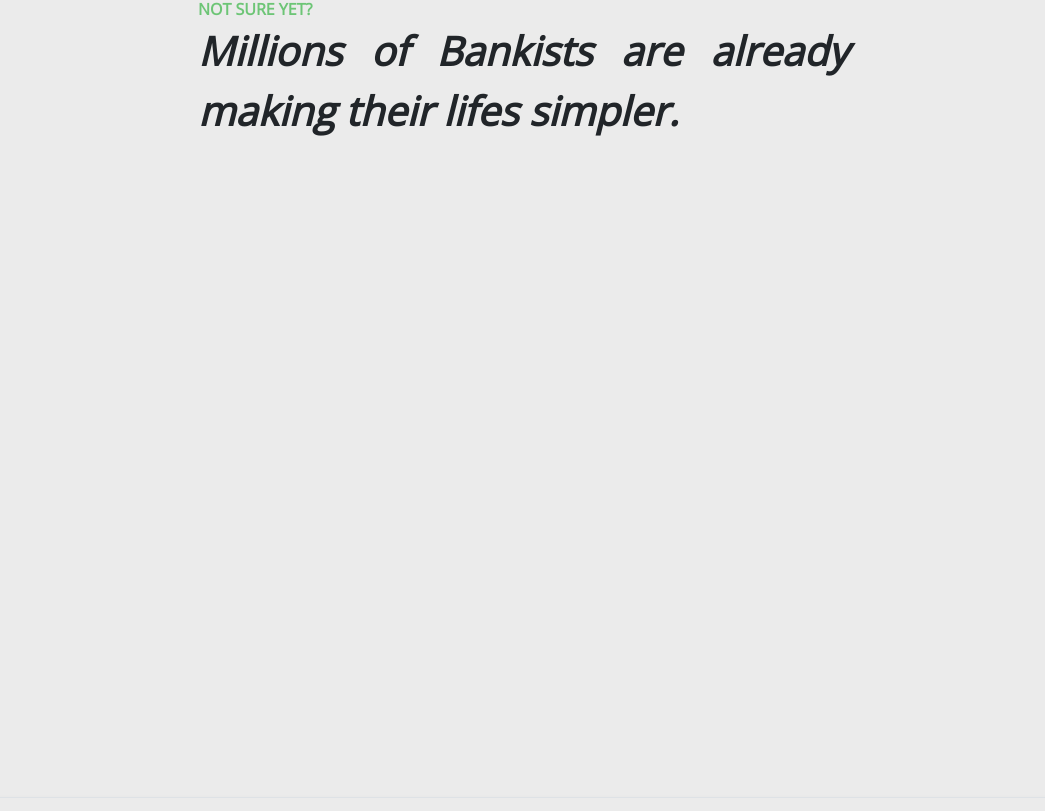
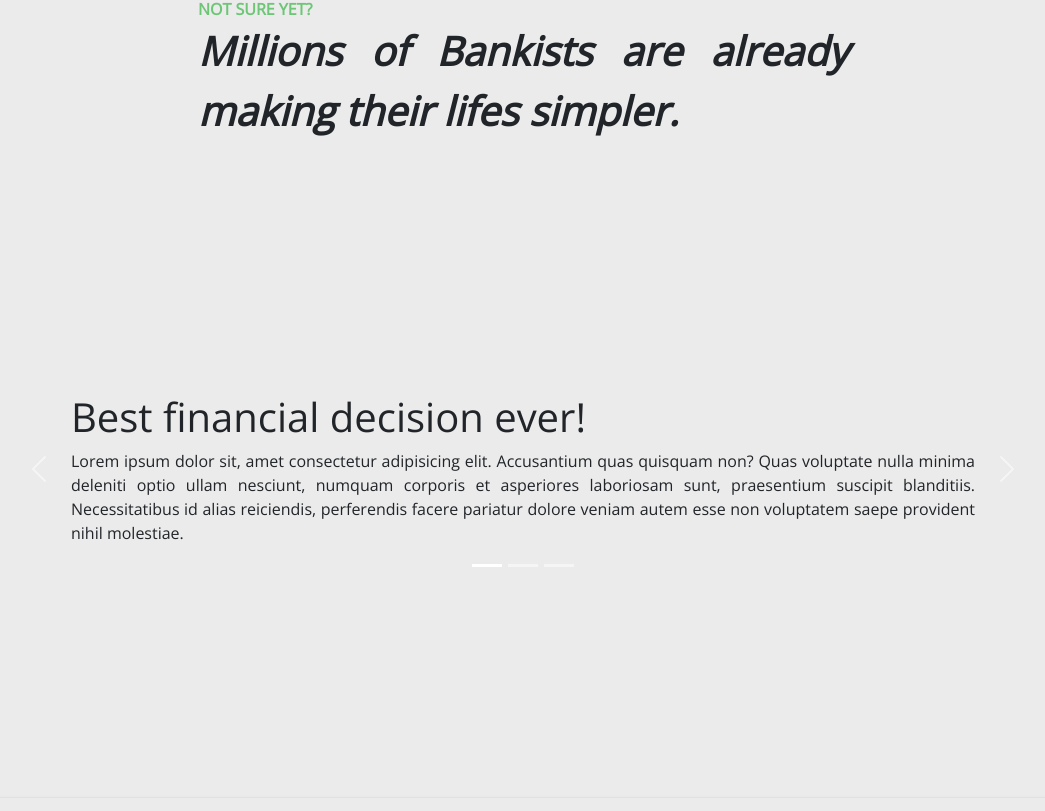
Before and after one commit to MohammadrezaNadirkhanloo/My-Bank, a plain HTML site: page index.html in a window 1280 px wide. Shown: the part 3239-4050 px from the top of the page, without its empty margins (117-1162 px from the left). Drawn offline with Linux system fonts and the light colour scheme.

Commit message:
add slider

```diff
--- a/index.html
+++ b/index.html
@@ -89,7 +89,7 @@
       </nav>
       <div class="container min-vh-100 d-flex align-items-center">
         <div class="row align-items-center">
-          <div class="col-md-7 col-11" style="text-align: start;">
+          <div class="col-md-7 col-11" style="text-align: start">
             <p class="title_nav fs-1 fw-bold" style="max-width: 470px">
               When
               <span class="title_head position-relative">banking</span> meets
@@ -289,39 +289,107 @@
             </p>
           </div>
         </div>
-        <div class="m-auto" style="max-width: 1000px">
-          <div id="carouselExampleCaptions" class="carousel slide">
+        <div class="my-auto" style="max-width: 1000px">
+          <div
+            id="carouselExampleCaptions"
+            class="carousel slide"
+            style="width: 100%"
+          >
             <div class="carousel-indicators">
-              <button type="button" data-bs-target="#carouselExampleCaptions" data-bs-slide-to="0" class="active" aria-current="true" aria-label="Slide 1"></button>
-              <button type="button" data-bs-target="#carouselExampleCaptions" data-bs-slide-to="1" aria-label="Slide 2"></button>
-              <button type="button" data-bs-target="#carouselExampleCaptions" data-bs-slide-to="2" aria-label="Slide 3"></button>
+              <button
+                type="button"
+                data-bs-target="#carouselExampleCaptions"
+                data-bs-slide-to="0"
+                class="active"
+                aria-current="true"
+                aria-label="Slide 1"
+              ></button>
+              <button
+                type="button"
+                data-bs-target="#carouselExampleCaptions"
+                data-bs-slide-to="1"
+                aria-label="Slide 2"
+              ></button>
+              <button
+                type="button"
+                data-bs-target="#carouselExampleCaptions"
+                data-bs-slide-to="2"
+                aria-label="Slide 3"
+              ></button>
             </div>
             <div class="carousel-inner">
               <div class="carousel-item active">
-                <div class="carousel-caption">
-                  <h5>First slide label</h5>
-                  <p>Some representative placeholder content for the first slide.</p>
+                <div class="carousel p-5">
+                  <div style="max-width: 1000px">
+                    <h5 class="fs-1">Best financial decision ever!</h5>
+                    <p>
+                      Lorem ipsum dolor sit, amet consectetur adipisicing elit.
+                      Accusantium quas quisquam non? Quas voluptate nulla minima
+                      deleniti optio ullam nesciunt, numquam corporis et
+                      asperiores laboriosam sunt, praesentium suscipit
+                      blanditiis. Necessitatibus id alias reiciendis,
+                      perferendis facere pariatur dolore veniam autem esse non
+                      voluptatem saepe provident nihil molestiae.
+                    </p>
+                  </div>
                 </div>
               </div>
               <div class="carousel-item">
-                <div class="carousel-caption ">
-                  <h5>Second slide label</h5>
-                  <p>Some representative placeholder content for the second slide.</p>
+                <div class="carousel p-5">
+                  <div style="max-width: 1000px">
+                    <h5 class="fs-1">The last step to becoming a complete minimalist</h5>
+                    <p>
+                      Lorem ipsum dolor sit, amet consectetur adipisicing elit.
+                      Accusantium quas quisquam non? Quas voluptate nulla minima
+                      deleniti optio ullam nesciunt, numquam corporis et
+                      asperiores laboriosam sunt, praesentium suscipit
+                      blanditiis. Necessitatibus id alias reiciendis,
+                      perferendis facere pariatur dolore veniam autem esse non
+                      voluptatem saepe provident nihil molestiae.
+                    </p>
+                  </div>
                 </div>
               </div>
               <div class="carousel-item">
-                <div class="carousel-caption ">
-                  <h5>Third slide label</h5>
-                  <p>Some representative placeholder content for the third slide.</p>
+                <div class="carousel p-5">
+                  <div style="max-width: 1000px">
+                    <h5 class="fs-1">              Finally free from old-school banks
+                    </h5>
+                    <p>
+                      Lorem ipsum dolor sit, amet consectetur adipisicing elit.
+                      Accusantium quas quisquam non? Quas voluptate nulla minima
+                      deleniti optio ullam nesciunt, numquam corporis et
+                      asperiores laboriosam sunt, praesentium suscipit
+                      blanditiis. Necessitatibus id alias reiciendis,
+                      perferendis facere pariatur dolore veniam autem esse non
+                      voluptatem saepe provident nihil molestiae.
+                    </p>
+                  </div>
                 </div>
               </div>
             </div>
-            <button class="carousel-control-prev" type="button" data-bs-target="#carouselExampleCaptions" data-bs-slide="prev">
-              <span class="carousel-control-prev-icon" aria-hidden="true"></span>
+            <button
+              class="carousel-control-prev justify-content-start"
+              type="button"
+              data-bs-target="#carouselExampleCaptions"
+              data-bs-slide="prev"
+            >
+              <span
+                class="carousel-control-prev-icon"
+                aria-hidden="true"
+              ></span>
               <span class="visually-hidden">Previous</span>
             </button>
-            <button class="carousel-control-next" type="button" data-bs-target="#carouselExampleCaptions" data-bs-slide="next">
-              <span class="carousel-control-next-icon" aria-hidden="true"></span>
+            <button
+              class="carousel-control-next justify-content-end"
+              type="button"
+              data-bs-target="#carouselExampleCaptions"
+              data-bs-slide="next"
+            >
+              <span
+                class="carousel-control-next-icon"
+                aria-hidden="true"
+              ></span>
               <span class="visually-hidden">Next</span>
             </button>
           </div>
```
